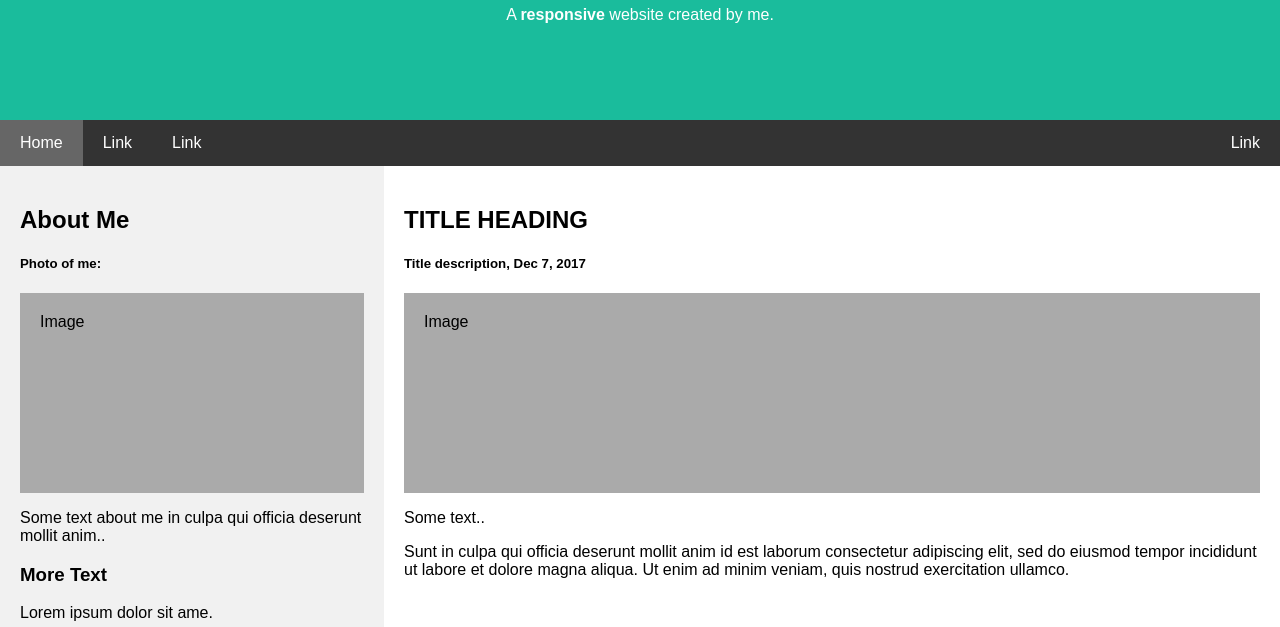
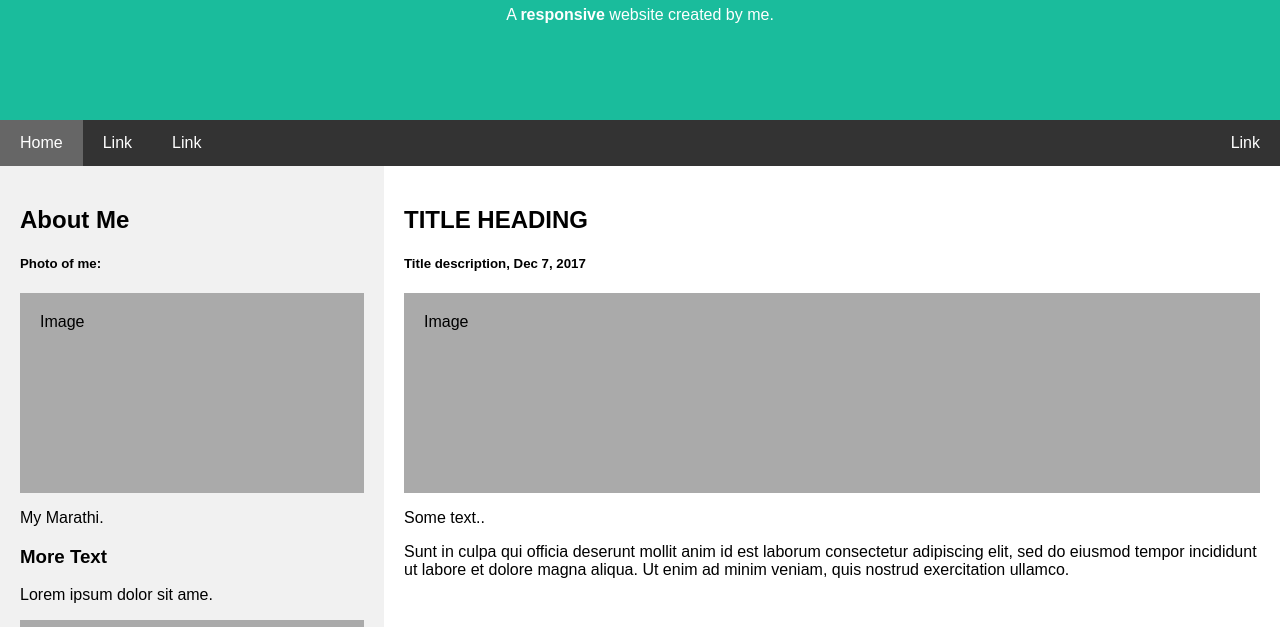
Before and after one commit to yogeshdhome/git-demo, a plain HTML site: page index.html in a window 1280 px wide. Shown: the part 173-800 px from the top of the page. Drawn offline with Linux system fonts and the light colour scheme.

Commit message:
few more changes

```diff
--- a/index.html
+++ b/index.html
@@ -139,7 +139,7 @@ body {
     <h2>About Me</h2>
     <h5>Photo of me:</h5>
     <div class="fakeimg" style="height:200px;">Image</div>
-    <p>Some text about me in culpa qui officia deserunt mollit anim..</p>
+    <p>My Marathi.</p>
     <h3>More Text</h3>
     <p>Lorem ipsum dolor sit ame.</p>
     <div class="fakeimg" style="height:60px;">Image</div><br>
```
Also changed, not shown: 1 other file.
